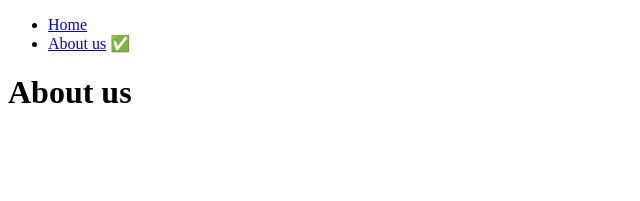
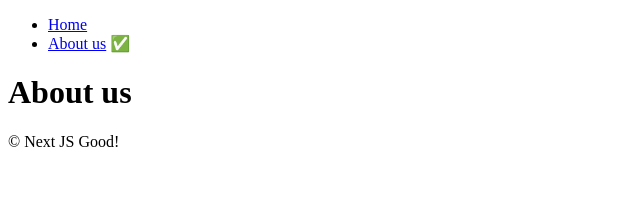
Before and after one commit to kihyun1998/study-nextjs, a Next.js app: page /about-us in a window 1280 px wide. Shown: the top 201 px of the page, without its empty margins (0-640 px from the left). Built offline with nearby package versions, Linux system fonts and the light colour scheme.

Commit message:
stduy layout

```diff
--- /dev/null
+++ b/app/about-us/company/google/page.tsx
@@ -0,0 +1,5 @@
+export default function Page(){
+    return (
+        <h1>Google</h1>
+    )
+}
--- /dev/null
+++ b/app/about-us/layout.tsx
@@ -0,0 +1,14 @@
+
+
+export default function AboutUsLayout({
+  children,
+}: {
+  children: React.ReactNode
+}) {
+  return (
+    <div>
+      {children}
+      &copy; Next JS Good!
+    </div>
+  )
+}
--- a/app/about-us/page.tsx
+++ b/app/about-us/page.tsx
@@ -1,9 +1,7 @@
-import Nav from "../../components/navigation";
 
 export default function AboutUs(){
 return (
         <div>
-            <Nav />
             <h1>About us</h1>
         </div>
     );}
--- a/app/layout.tsx
+++ b/app/layout.tsx
@@ -1,3 +1,5 @@
+import Nav from "../components/navigation"
+
 export const metadata = {
   title: 'Next.js',
   description: 'Generated by Next.js',
@@ -10,7 +12,10 @@ export default function RootLayout({
 }) {
   return (
     <html lang="en">
-      <body>{children}</body>
+      <body>
+        <Nav />
+        {children}
+      </body>
     </html>
   )
 }
--- a/app/page.tsx
+++ b/app/page.tsx
@@ -1,9 +1,7 @@
-import Nav from "../components/navigation";
 
 export default function Tomato(){
     return (
         <div>
-            <Nav />
             <h1>Home</h1>
         </div>
     );
```
